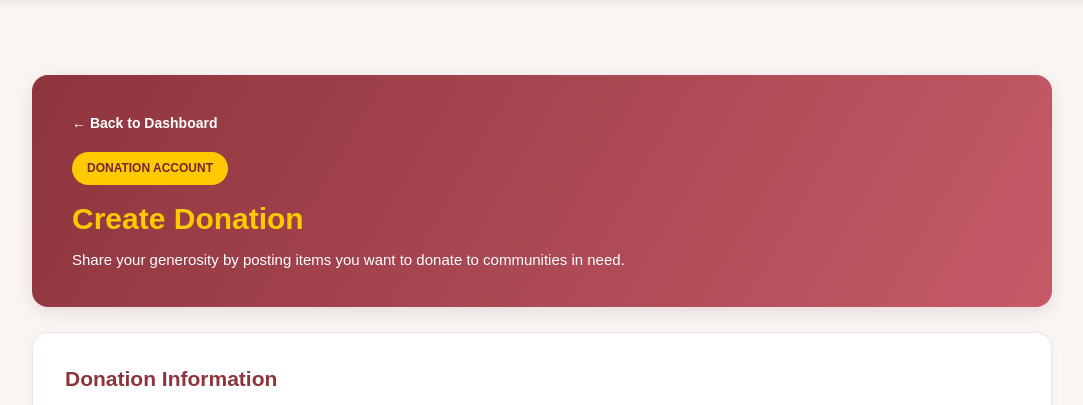
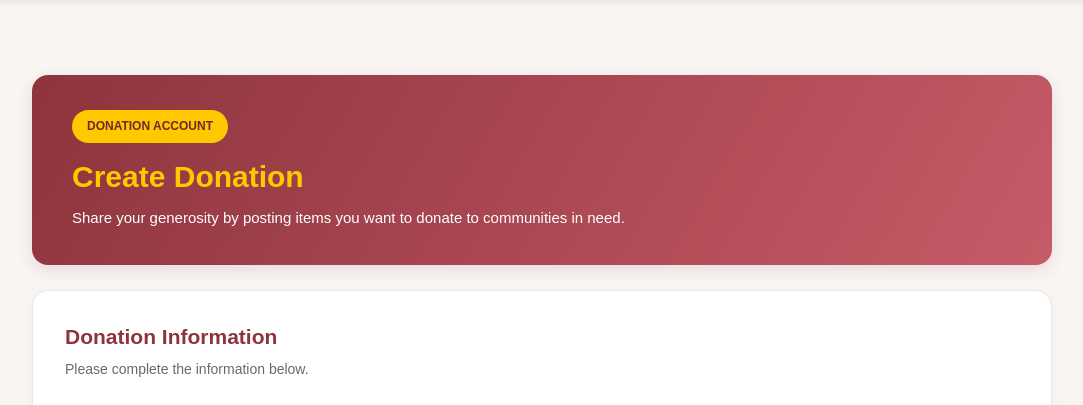
Before and after one commit to nicolealdaya/DonationMatch-Aldaya-NicoleSheen-G7, a Django app: page /posts/create/ in a window 1280 px wide. Shown: the part 73-478 px from the top of the page, without its empty margins (98-1181 px from the left). Run offline with Django 5.2, Linux system fonts and the light colour scheme; a user stored in the database is signed in; data comes from the database, SQL or seed files in the repository; tables that the repository leaves empty hold one stand-in row (values such as "Sample post").

Commit message:
Update create post page

```diff
--- a/accounts/templates/accounts/create_post.html
+++ b/accounts/templates/accounts/create_post.html
@@ -16,21 +16,6 @@
         background: linear-gradient(120deg, #8D343C, #C65B68);
         color: #FFFFFF;
         box-shadow: 0 5px 15px rgba(112, 40, 48, 0.12);
-    }
-
-    .back-button {
-        display: inline-flex;
-        align-items: center;
-        gap: 7px;
-        margin-bottom: 18px;
-        color: #FFFFFF;
-        font-size: 14px;
-        font-weight: 600;
-        text-decoration: none;
-    }
-
-    .back-button:hover {
-        color: #FFC900;
     }
 
     .create-post-banner .badge {
@@ -205,10 +190,6 @@
 </style>
 <div class="create-post-page">
     <section class="create-post-banner">
-        <a href="{% url 'dashboard' %}" class="back-button">
-            ← Back to Dashboard
-        </a>
-        <br>
         <span class="badge">{{ post_type }} Account</span>
         <h1>Create {{ post_type }}</h1>
         <p>
```
